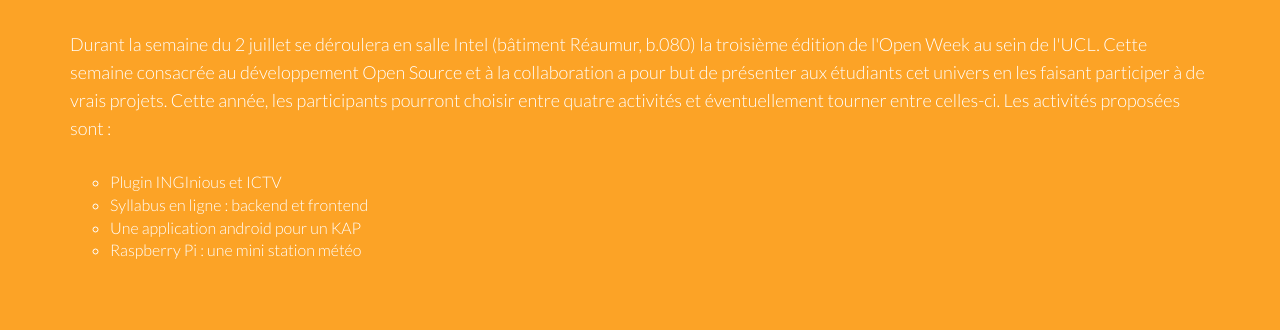
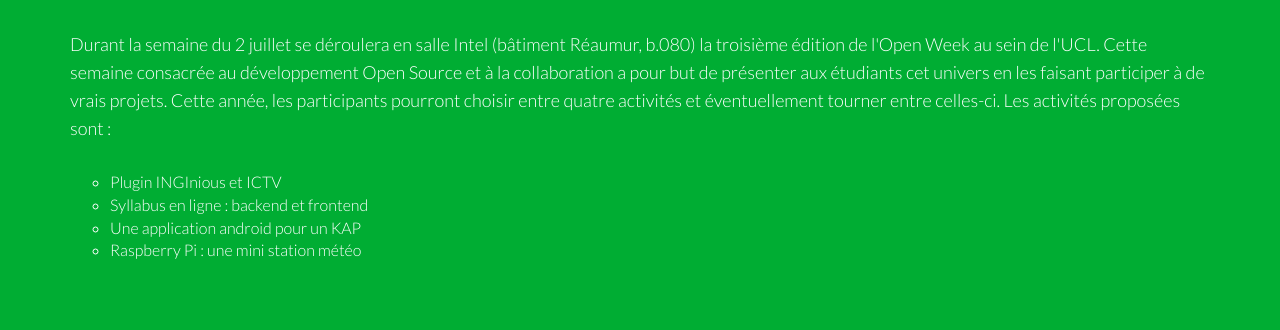
Before and after one commit to OpenWeek/ow-website, a plain HTML site: page index.html in a window 1280 px wide. Shown: the part 306-636 px from the top of the page. Drawn offline with Linux system fonts and the light colour scheme.

Commit message:
new color

```diff
--- a/assets/css/main.css
+++ b/assets/css/main.css
@@ -116,7 +116,7 @@
    Wrap Sections
    ========================================================================== */
 #headerwrap {
-  background-color: #fca326;
+  background-color: #00AD33;
   color: white;
   display: block;
   padding-top: 50px;
```
